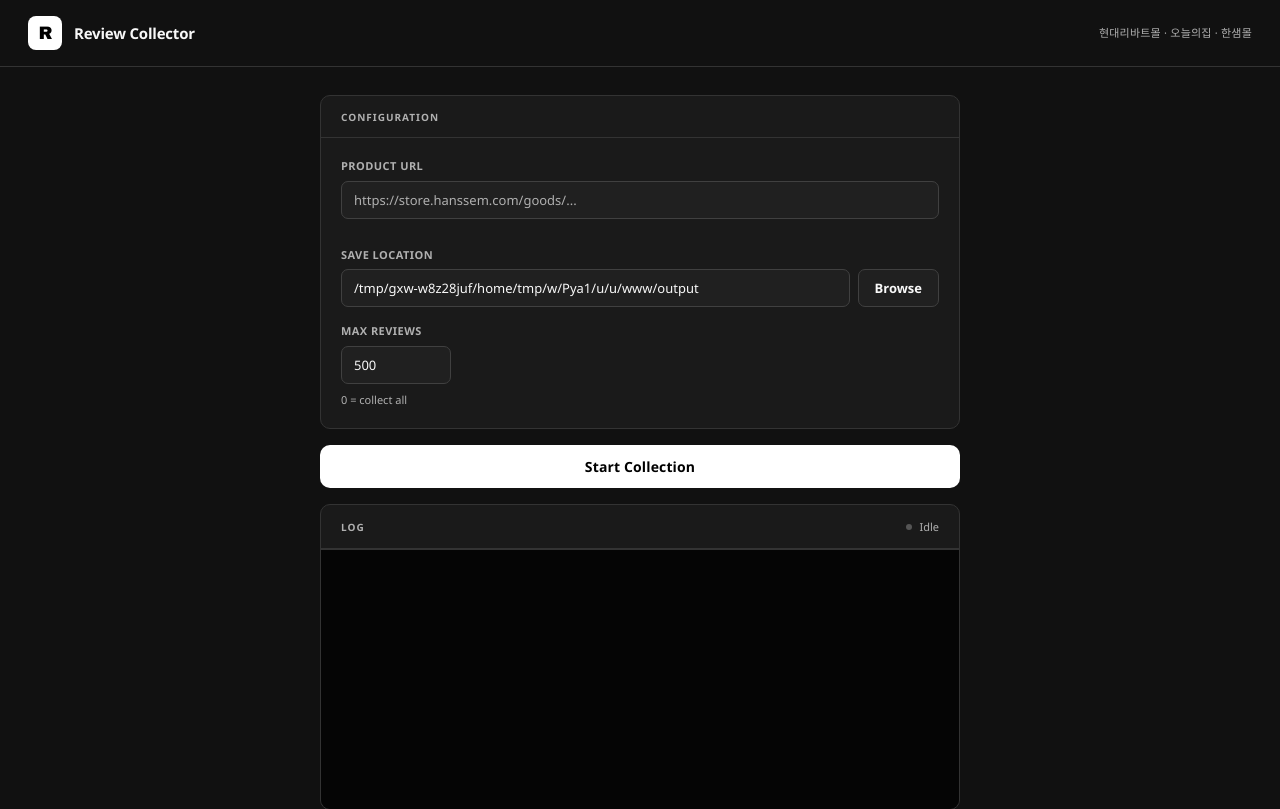
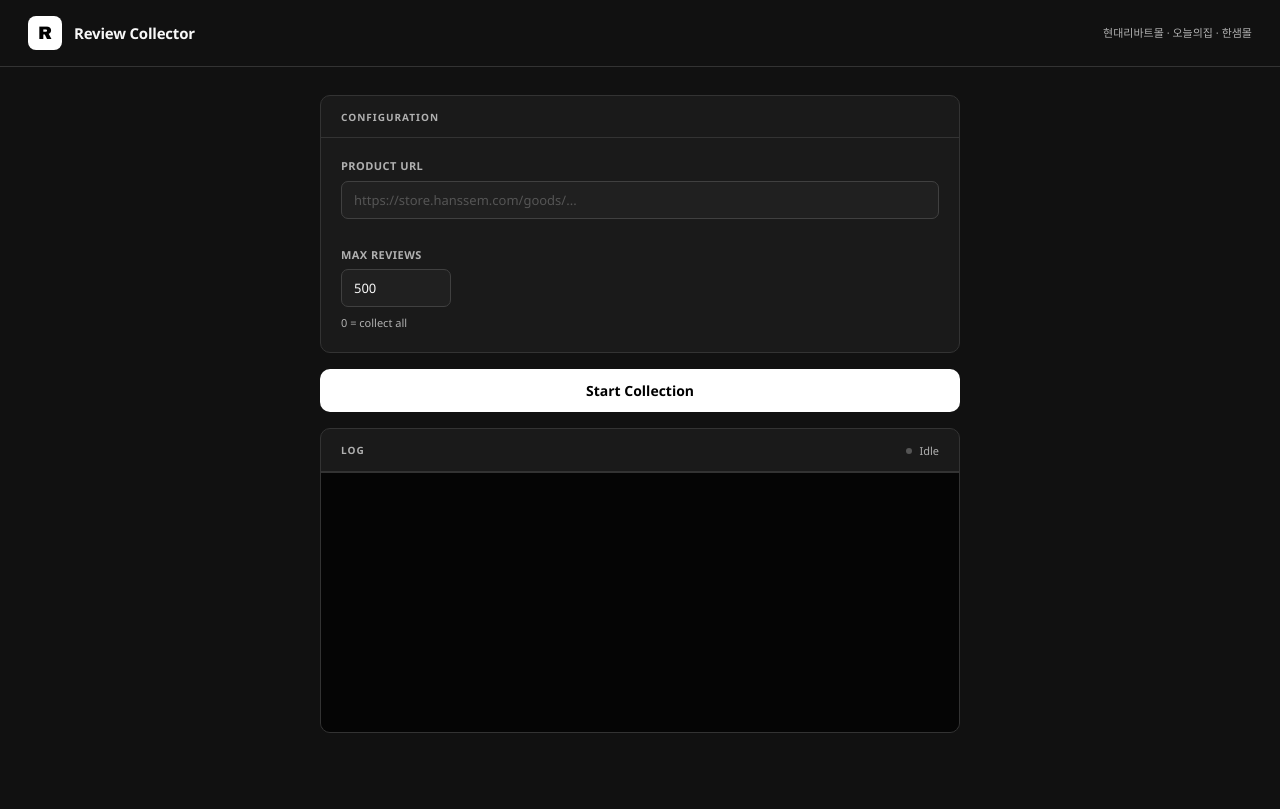
Before and after one commit to baekho3330-cyber/RC, a Flask app: page / in a window 1280 px wide. Shown: the top 809 px of the page. After the commit the page ends 733 px from the top, so only its background shows below. Run offline with Flask 3, Linux system fonts and the light colour scheme.

Commit message:
Add web deployment: download instead of local save, Docker + Railway support
- Remove Save Location field; completed files served via /download/<filename>
- Temp files auto-cleaned after 1 hour
- Host 0.0.0.0, PORT env var for cloud compatibility
- Dockerfile uses Playwright Python image (Chromium included)

Co-Authored-By: Claude Sonnet 4.6 <noreply@anthropic.com>

```diff
--- a/app.py
+++ b/app.py
@@ -1,6 +1,6 @@
 """
 리뷰 수집 웹 앱 - Flask + HTML UI
-실행: python app.py  (브라우저 자동 오픈)
+로컬: python app.py  /  클라우드: PORT 환경변수 자동 사용
 """
 import json
 import os
@@ -9,22 +9,22 @@ import re
 import subprocess
 import sys
 import threading
-import webbrowser
+import time
 from datetime import datetime
 from pathlib import Path
 
 try:
-    from flask import Flask, Response, jsonify, render_template, request
+    from flask import Flask, Response, jsonify, render_template, request, send_file
 except ImportError:
-    print("Flask가 설치되어 있지 않습니다.")
-    print("설치: pip install flask")
-    input("Enter 키를 눌러 종료...")
+    print("Flask not installed. Run: pip install flask")
     sys.exit(1)
 
 os.chdir(Path(__file__).parent)
 
-CONFIG_FILE = Path(__file__).parent / "config.json"
-OUTPUT_DIR  = Path(__file__).parent / "output"
+TEMP_DIR = Path(__file__).parent / "temp"
+TEMP_DIR.mkdir(exist_ok=True)
+
+IS_LOCAL = sys.platform == "win32" and not os.environ.get("PORT")
 
 SITE_PATTERNS = {
     "livart":  r"hyundailivart\.co\.kr",
@@ -42,7 +42,9 @@ log_q: queue.Queue = queue.Queue()
 state: dict = {"running": False, "result": None}
 
 
-# ── 설정 ───────────────────────────────────────────────────────────────────
+# ── 설정 (로컬 전용) ──────────────────────────────────────────────────────
+
+CONFIG_FILE = Path(__file__).parent / "config.json"
 
 def load_config() -> dict:
     try:
@@ -50,13 +52,15 @@ def load_config() -> dict:
     except Exception:
         return {}
 
-
 def save_config(data: dict):
-    existing = load_config()
-    existing.update(data)
-    CONFIG_FILE.write_text(
-        json.dumps(existing, ensure_ascii=False, indent=2), encoding="utf-8"
-    )
+    try:
+        existing = load_config()
+        existing.update(data)
+        CONFIG_FILE.write_text(
+            json.dumps(existing, ensure_ascii=False, indent=2), encoding="utf-8"
+        )
+    except Exception:
+        pass
 
 
 def detect_site(text: str) -> str | None:
@@ -68,11 +72,10 @@ def detect_site(text: str) -> str | None:
 
 # ── Excel 저장 ────────────────────────────────────────────────────────────
 
-def save_to_excel(reviews: list[dict], site: str, product_name: str, output_dir: str) -> str:
+def save_to_excel(reviews: list[dict], site: str, product_name: str) -> Path:
     import pandas as pd
     from openpyxl.styles import Alignment, Font, PatternFill
 
-    Path(output_dir).mkdir(parents=True, exist_ok=True)
     df = pd.DataFrame(reviews)
     if "내용" in df.columns and "리뷰내용" not in df.columns:
         df = df.rename(columns={"내용": "리뷰내용"})
@@ -87,7 +90,7 @@ def save_to_excel(reviews: list[dict], site: str, product_name: str, output_dir:
 
     ts   = datetime.now().strftime("%Y%m%d_%H%M%S")
     safe = re.sub(r'[\\/:*?"<>|]', "_", product_name)[:30]
-    path = f"{output_dir}/{site}_{safe}_{ts}.xlsx"
+    path = TEMP_DIR / f"{site}_{safe}_{ts}.xlsx"
 
     COL_WIDTHS = {
         "리뷰ID": 14, "상품명": 40, "상품번호": 14,
@@ -102,7 +105,7 @@ def save_to_excel(reviews: list[dict], site: str, product_name: str, output_dir:
     H_FONT = Font(color="FFFFFF", bold=True)
     content_col = next((i for i, c in enumerate(df.columns, 1) if c == "리뷰내용"), None)
 
-    with pd.ExcelWriter(path, engine="openpyxl") as writer:
+    with pd.ExcelWriter(str(path), engine="openpyxl") as writer:
         df.to_excel(writer, sheet_name="리뷰데이터", index=False)
         ws = writer.sheets["리뷰데이터"]
         for cell in ws[1]:
@@ -122,11 +125,22 @@ def save_to_excel(reviews: list[dict], site: str, product_name: str, output_dir:
     return path
 
 
+def cleanup_temp():
+    """1시간 이상 된 임시 파일 삭제"""
+    cutoff = time.time() - 3600
+    for f in TEMP_DIR.glob("*.xlsx"):
+        try:
+            if f.stat().st_mtime < cutoff:
+                f.unlink()
+        except Exception:
+            pass
+
+
 # ── 로그 스트림 ───────────────────────────────────────────────────────────
 
 class QueueWriter:
     def __init__(self, q: queue.Queue):
-        self.q = q
+        self.q   = q
         self.buf = ""
 
     def write(self, text: str):
@@ -144,9 +158,9 @@ class QueueWriter:
 
 # ── 크롤링 워커 ───────────────────────────────────────────────────────────
 
-def crawl_worker(url: str, site: str, save_dir: str, max_r: int):
-    old_stdout = sys.stdout
-    sys.stdout  = QueueWriter(log_q)
+def crawl_worker(url: str, site: str, max_r: int):
+    old_stdout      = sys.stdout
+    sys.stdout      = QueueWriter(log_q)
     state["running"] = True
     state["result"]  = None
 
@@ -158,7 +172,7 @@ def crawl_worker(url: str, site: str, save_dir: str, max_r: int):
             reviews = crawl_livart_reviews(url, max_reviews=max_r)
         elif site == "ohou":
             from ohou_analyzer import extract_product_id, fetch_all_reviews
-            pid = extract_product_id(url)
+            pid     = extract_product_id(url)
             reviews, _ = fetch_all_reviews(pid)
             reviews = reviews[:max_r]
         elif site == "hanssem":
@@ -180,10 +194,11 @@ def crawl_worker(url: str, site: str, save_dir: str, max_r: int):
         ) or "상품"
 
         print("[*] 엑셀 저장 중...")
-        path = save_to_excel(reviews, site, product_name, save_dir)
-        print(f"[완료] {Path(path).name}")
+        cleanup_temp()
+        path = save_to_excel(reviews, site, product_name)
+        print(f"[완료] {path.name}")
 
-        state["result"] = {"ok": True, "path": path, "name": Path(path).name}
+        state["result"] = {"ok": True, "filename": path.name}
 
     except Exception as e:
         import traceback
@@ -192,7 +207,7 @@ def crawl_worker(url: str, site: str, save_dir: str, max_r: int):
         state["result"] = {"ok": False, "msg": str(e)}
 
     finally:
-        sys.stdout = old_stdout
+        sys.stdout       = old_stdout
         state["running"] = False
         log_q.put("__DONE__")
 
@@ -204,30 +219,8 @@ def index():
     cfg = load_config()
     return render_template(
         "index.html",
-        default_dir=cfg.get("save_dir", str(OUTPUT_DIR)),
         max_reviews=cfg.get("max_reviews", 500),
     )
-
-
-@flask_app.route("/browse", methods=["POST"])
-def browse():
-    current = (request.json or {}).get("current", str(Path.home()))
-    try:
-        res = subprocess.run(
-            ["powershell", "-Command",
-             f'Add-Type -AssemblyName System.Windows.Forms; '
-             f'$f = New-Object System.Windows.Forms.FolderBrowserDialog; '
-             f'$f.SelectedPath = "{current}"; '
-             f'$f.ShowDialog() | Out-Null; '
-             f'$f.SelectedPath'],
-            capture_output=True, text=True, timeout=60,
-        )
-        path = res.stdout.strip()
-        if path:
-            return jsonify({"path": path})
-    except Exception:
-        pass
-    return jsonify({"path": ""})
 
 
 @flask_app.route("/crawl", methods=["POST"])
@@ -235,10 +228,9 @@ def crawl():
     if state["running"]:
         return jsonify({"ok": False, "msg": "이미 수집 중입니다."}), 400
 
-    data     = request.json or {}
-    url      = (data.get("url") or "").strip()
-    save_dir = (data.get("save_dir") or str(OUTPUT_DIR)).strip()
-    max_r    = int(data.get("max_reviews") or 500)
+    data  = request.json or {}
+    url   = (data.get("url") or "").strip()
+    max_r = int(data.get("max_reviews") or 500)
     if max_r <= 0:
         max_r = 99999
 
@@ -246,7 +238,7 @@ def crawl():
     if not site:
         return jsonify({"ok": False, "msg": "지원하지 않는 URL입니다."}), 400
 
-    save_config({"save_dir": save_dir, "max_reviews": max_r})
+    save_config({"max_reviews": max_r})
 
     while not log_q.empty():
         try: log_q.get_nowait()
@@ -254,7 +246,7 @@ def crawl():
 
     threading.Thread(
         target=crawl_worker,
-        args=(url, site, save_dir, max_r),
+        args=(url, site, max_r),
         daemon=True,
     ).start()
 
@@ -282,24 +274,20 @@ def stream():
     )
 
 
-@flask_app.route("/open_folder", methods=["POST"])
-def open_folder():
-    path = (request.json or {}).get("path", "")
-    if path:
-        folder = str(Path(path).parent)
-        if Path(folder).exists():
-            os.startfile(folder)
-    return jsonify({"ok": True})
+@flask_app.route("/download/<filename>")
+def download(filename):
+    path = TEMP_DIR / filename
+    if not path.exists() or path.suffix != ".xlsx":
+        return "File not found", 404
+    return send_file(str(path), as_attachment=True, download_name=filename)
 
 
 # ── 진입점 ───────────────────────────────────────────────────────────────
 
 def _free_port(port: int):
-    """해당 포트를 점유 중인 기존 프로세스를 종료"""
     try:
         result = subprocess.run(
-            ["netstat", "-ano"],
-            capture_output=True, text=True, timeout=5,
+            ["netstat", "-ano"], capture_output=True, text=True, timeout=5,
         )
         for line in result.stdout.splitlines():
             if f":{port}" in line and "LISTENING" in line:
@@ -313,8 +301,12 @@ def _free_port(port: int):
 
 
 if __name__ == "__main__":
-    port = 5001
-    _free_port(port)
-    url  = f"http://127.0.0.1:{port}"
-    threading.Timer(1.2, lambda: webbrowser.open(url)).start()
-    flask_app.run(host="127.0.0.1", port=port, debug=False, use_reloader=False)
+    port = int(os.environ.get("PORT", 5001))
+    host = "0.0.0.0"
+
+    if IS_LOCAL:
+        _free_port(port)
+        import webbrowser
+        threading.Timer(1.2, lambda: webbrowser.open(f"http://127.0.0.1:{port}")).start()
+
+    flask_app.run(host=host, port=port, debug=False, use_reloader=False)
--- a/templates/index.html
+++ b/templates/index.html
@@ -5,7 +5,6 @@
 <meta name="viewport" content="width=device-width, initial-scale=1.0">
 <title>Review Collector</title>
 <style>
-/* ── Reset ─────────────────────────────────────────── */
 *, *::before, *::after { box-sizing: border-box; margin: 0; padding: 0; }
 
 :root {
@@ -35,12 +34,7 @@ html, body {
   -webkit-font-smoothing: antialiased;
 }
 
-/* ── Layout ─────────────────────────────────────────── */
-body {
-  display: flex;
-  flex-direction: column;
-  min-height: 100vh;
-}
+body { display: flex; flex-direction: column; min-height: 100vh; }
 
 header {
   display: flex;
@@ -63,23 +57,12 @@ header {
   font-weight: 900;
   font-size: 18px;
   color: #000;
-  letter-spacing: -1px;
   flex-shrink: 0;
   user-select: none;
 }
 
-.header-title {
-  font-size: 15px;
-  font-weight: 600;
-  letter-spacing: -0.2px;
-}
-
-.header-sites {
-  margin-left: auto;
-  font-size: 11px;
-  color: var(--muted);
-  letter-spacing: 0.02em;
-}
+.header-title { font-size: 15px; font-weight: 600; letter-spacing: -0.2px; }
+.header-sites { margin-left: auto; font-size: 11px; color: var(--muted); }
 
 main {
   flex: 1;
@@ -92,7 +75,6 @@ main {
   gap: 16px;
 }
 
-/* ── Card ───────────────────────────────────────────── */
 .card {
   background: var(--surface);
   border: 1px solid var(--border);
@@ -116,14 +98,8 @@ main {
   color: var(--muted);
 }
 
-.card-body {
-  padding: 20px;
-  display: flex;
-  flex-direction: column;
-  gap: 16px;
-}
+.card-body { padding: 20px; display: flex; flex-direction: column; gap: 16px; }
 
-/* ── Field ──────────────────────────────────────────── */
 .field { display: flex; flex-direction: column; gap: 6px; }
 
 .field label {
@@ -148,22 +124,14 @@ main {
 }
 
 .field input:focus {
-  border-color: #3a3a3a;
+  border-color: #4a4a4a;
   box-shadow: 0 0 0 3px rgba(255,255,255,.04);
 }
 
-.field input::placeholder { color: var(--muted); }
+.field input::placeholder { color: var(--muted2); }
 
-.input-row { display: flex; gap: 8px; }
-.input-row input { flex: 1; min-width: 0; }
+.hint { font-size: 11px; color: var(--muted); margin-top: 2px; }
 
-.hint {
-  font-size: 11px;
-  color: var(--muted);
-  margin-top: 2px;
-}
-
-/* ── Badge ──────────────────────────────────────────── */
 .badge {
   display: inline-flex;
   align-items: center;
@@ -175,16 +143,14 @@ main {
   border-radius: 4px;
   opacity: 0;
   transition: opacity .2s;
-  pointer-events: none;
   width: fit-content;
 }
-.badge.show { opacity: 1; }
+.badge.show    { opacity: 1; }
 .badge.livart  { background:#2a0c0c; color:#e05c5c; border:1px solid #3d1414; }
 .badge.ohou    { background:#0a2016; color:#3ddc84; border:1px solid #143d28; }
 .badge.hanssem { background:#0a1428; color:#5b8dee; border:1px solid #142240; }
 .badge.unknown { background:#221a08; color:#e0a820; border:1px solid #3d3010; }
 
-/* ── Buttons ────────────────────────────────────────── */
 .btn {
   display: inline-flex; align-items: center; justify-content: center; gap: 7px;
   padding: 9px 16px;
@@ -194,9 +160,10 @@ main {
   font-family: inherit;
   cursor: pointer;
   border: none;
-  transition: background .12s, color .12s, opacity .12s;
+  transition: background .12s, color .12s;
   user-select: none;
   white-space: nowrap;
+  text-decoration: none;
 }
 
 .btn-ghost {
@@ -204,7 +171,7 @@ main {
   color: var(--text);
   border: 1px solid var(--border2);
 }
-.btn-ghost:hover { background: #222; }
+.btn-ghost:hover { background: #2a2a2a; }
 
 .btn-primary {
   background: var(--white);
@@ -213,16 +180,17 @@ main {
   padding: 12px;
   font-size: 14px;
   border-radius: var(--radius);
-  letter-spacing: .01em;
 }
 .btn-primary:hover:not(:disabled) { background: #e0e0e0; }
-.btn-primary:disabled {
-  background: #1e1e1e;
-  color: var(--muted);
-  cursor: not-allowed;
+.btn-primary:disabled { background: #1e1e1e; color: var(--muted); cursor: not-allowed; }
+
+.btn-download {
+  background: #0f2e1a;
+  color: var(--green);
+  border: 1px solid #1c4a2c;
 }
+.btn-download:hover { background: #143820; }
 
-/* ── Spinner ────────────────────────────────────────── */
 @keyframes spin { to { transform: rotate(360deg); } }
 .spinner {
   width: 13px; height: 13px;
@@ -235,7 +203,6 @@ main {
 }
 .spinner.show { display: block; }
 
-/* ── Log ────────────────────────────────────────────── */
 .log-status {
   display: flex;
   align-items: center;
@@ -245,8 +212,8 @@ main {
 }
 
 @keyframes pulse {
-  0%, 100% { opacity: 1; box-shadow: 0 0 0 0 rgba(61,220,132,.4); }
-  50%       { opacity: .6; box-shadow: 0 0 0 4px rgba(61,220,132,0); }
+  0%, 100% { opacity: 1; }
+  50%       { opacity: .4; }
 }
 
 .dot {
@@ -256,10 +223,7 @@ main {
   flex-shrink: 0;
   transition: background .3s;
 }
-.dot.active {
-  background: var(--green);
-  animation: pulse 1.4s ease-in-out infinite;
-}
+.dot.active { background: var(--green); animation: pulse 1.4s ease-in-out infinite; }
 
 #log-box {
   background: #050505;
@@ -273,8 +237,7 @@ main {
 }
 
 #log-box::-webkit-scrollbar { width: 3px; }
-#log-box::-webkit-scrollbar-track { background: transparent; }
-#log-box::-webkit-scrollbar-thumb { background: #252525; border-radius: 2px; }
+#log-box::-webkit-scrollbar-thumb { background: #2a2a2a; border-radius: 2px; }
 
 .log-line { white-space: pre-wrap; word-break: break-all; }
 .log-info    { color: #90beff; }
@@ -282,7 +245,6 @@ main {
 .log-error   { color: #f58080; }
 .log-default { color: #c0c0c0; }
 
-/* ── Result ─────────────────────────────────────────── */
 #result {
   background: #081a0f;
   border: 1px solid #163324;
@@ -313,7 +275,7 @@ main {
 
 .result-body { flex: 1; min-width: 0; }
 .result-title { font-size: 13px; font-weight: 600; color: var(--green); }
-.result-file  {
+.result-file {
   font-size: 11px;
   color: var(--muted);
   font-family: 'Consolas', monospace;
@@ -321,13 +283,6 @@ main {
   overflow: hidden;
   text-overflow: ellipsis;
   margin-top: 2px;
-}
-
-/* ── Divider ─────────────────────────────────────────── */
-.divider {
-  height: 1px;
-  background: var(--border);
-  margin: 4px 0;
 }
 </style>
 </head>
@@ -341,7 +296,6 @@ main {
 
 <main>
 
-  <!-- Config -->
   <div class="card">
     <div class="card-header">
       <span class="card-label">Configuration</span>
@@ -357,42 +311,29 @@ main {
       </div>
 
       <div class="field">
-        <label>Save Location</label>
-        <div class="input-row">
-          <input type="text" id="save_dir"
-                 value="{{ default_dir }}" spellcheck="false">
-          <button class="btn btn-ghost" onclick="browse()">Browse</button>
-        </div>
-      </div>
-
-      <div class="field">
         <label>Max Reviews</label>
         <input type="number" id="max_reviews"
-               value="{{ max_reviews }}" min="0"
-               style="width:110px;">
+               value="{{ max_reviews }}" min="0" style="width:110px;">
         <span class="hint">0 = collect all</span>
       </div>
 
     </div>
   </div>
 
-  <!-- Start -->
   <button class="btn btn-primary" id="start-btn" onclick="startCrawl()">
     <div class="spinner" id="spinner"></div>
     <span id="btn-text">Start Collection</span>
   </button>
 
-  <!-- Result -->
   <div id="result" class="hidden">
     <div class="result-check">✓</div>
     <div class="result-body">
       <div class="result-title">Collection complete</div>
       <div class="result-file" id="result-file"></div>
     </div>
-    <button class="btn btn-ghost" onclick="openFolder()">Open Folder</button>
+    <a class="btn btn-download" id="dl-btn" href="#" download>Download</a>
   </div>
 
-  <!-- Log -->
   <div class="card">
     <div class="card-header">
       <span class="card-label">Log</span>
@@ -416,7 +357,6 @@ const SITE_NAMES = {
   livart: "현대리바트몰", ohou: "오늘의집", hanssem: "한샘몰",
 };
 
-let resultPath = "";
 let es = null;
 
 function detectSite(url) {
@@ -424,7 +364,6 @@ function detectSite(url) {
   return null;
 }
 
-// URL → badge
 document.getElementById("url").addEventListener("input", function () {
   const badge = document.getElementById("badge");
   const url   = this.value.trim();
@@ -440,7 +379,6 @@ document.getElementById("url").addEventListener("input", function () {
   }
 });
 
-// Log helpers
 function addLog(msg) {
   const box  = document.getElementById("log-box");
   const line = document.createElement("div");
@@ -450,10 +388,6 @@ function addLog(msg) {
   box.scrollTop = box.scrollHeight;
 }
 
-function clearLog() {
-  document.getElementById("log-box").innerHTML = "";
-}
-
 function classifyLog(m) {
   if (m.startsWith("[*]") || m.includes("수집") || m.includes("캡처")) return "log-info";
   if (m.startsWith("[완료]") || m.includes("완료") || m.includes("저장"))  return "log-success";
@@ -461,7 +395,6 @@ function classifyLog(m) {
   return "log-default";
 }
 
-// UI state
 function setRunning(on) {
   document.getElementById("start-btn").disabled = on;
   document.getElementById("spinner").classList.toggle("show", on);
@@ -470,43 +403,24 @@ function setRunning(on) {
   document.getElementById("log-label").textContent = on ? "Running" : "Idle";
 }
 
-// Browse folder
-async function browse() {
-  const current = document.getElementById("save_dir").value;
-  const res  = await fetch("/browse", {
-    method: "POST",
-    headers: { "Content-Type": "application/json" },
-    body: JSON.stringify({ current }),
-  });
-  const data = await res.json();
-  if (data.path) document.getElementById("save_dir").value = data.path;
-}
-
-// Start crawl
 async function startCrawl() {
   const url         = document.getElementById("url").value.trim();
-  const save_dir    = document.getElementById("save_dir").value.trim();
   const max_reviews = parseInt(document.getElementById("max_reviews").value || "500");
 
   if (!url) { alert("상품 URL을 입력해주세요."); return; }
   if (!detectSite(url)) {
-    alert(
-      "지원하지 않는 URL입니다.\n\n" +
-      "• 현대리바트몰: hyundailivart.co.kr\n" +
-      "• 오늘의집: store.ohou.se\n" +
-      "• 한샘몰: store.hanssem.com"
-    );
+    alert("지원하지 않는 URL입니다.\n\n• 현대리바트몰: hyundailivart.co.kr\n• 오늘의집: store.ohou.se\n• 한샘몰: store.hanssem.com");
     return;
   }
 
-  clearLog();
+  document.getElementById("log-box").innerHTML = "";
   document.getElementById("result").classList.add("hidden");
   setRunning(true);
 
   const res = await fetch("/crawl", {
     method: "POST",
     headers: { "Content-Type": "application/json" },
-    body: JSON.stringify({ url, save_dir, max_reviews }),
+    body: JSON.stringify({ url, max_reviews }),
   });
 
   if (!res.ok) {
@@ -528,8 +442,8 @@ async function startCrawl() {
       try {
         const r = JSON.parse(data.slice(8));
         if (r.ok) {
-          resultPath = r.path;
-          document.getElementById("result-file").textContent = r.name;
+          document.getElementById("result-file").textContent = r.filename;
+          document.getElementById("dl-btn").href = "/download/" + encodeURIComponent(r.filename);
           document.getElementById("result").classList.remove("hidden");
         }
       } catch (_) {}
@@ -540,15 +454,6 @@ async function startCrawl() {
 
   es.onerror = function () { es.close(); setRunning(false); };
 }
-
-// Open folder
-async function openFolder() {
-  await fetch("/open_folder", {
-    method: "POST",
-    headers: { "Content-Type": "application/json" },
-    body: JSON.stringify({ path: resultPath }),
-  });
-}
 </script>
 </body>
 </html>
```
Also changed, not shown: 3 other files.
